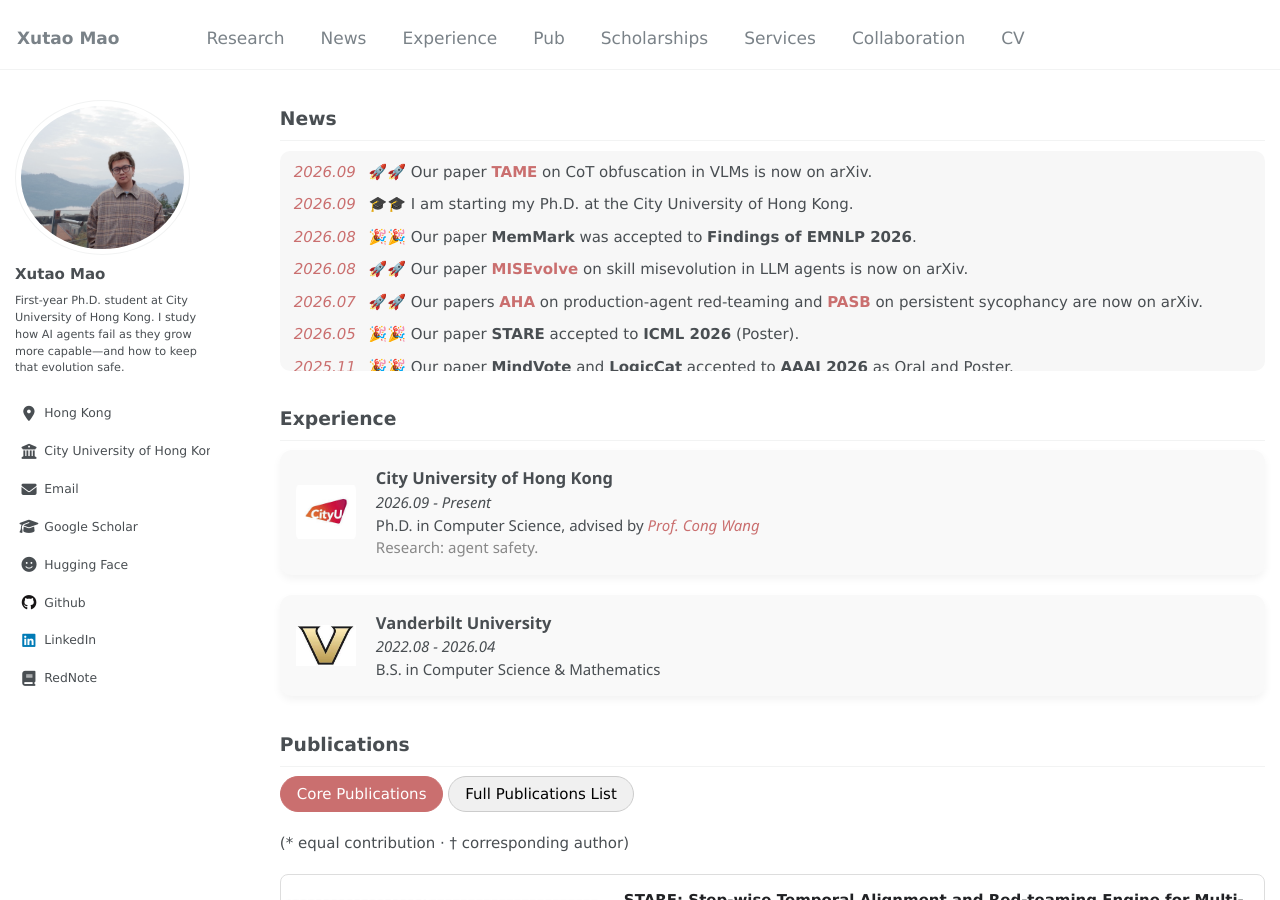
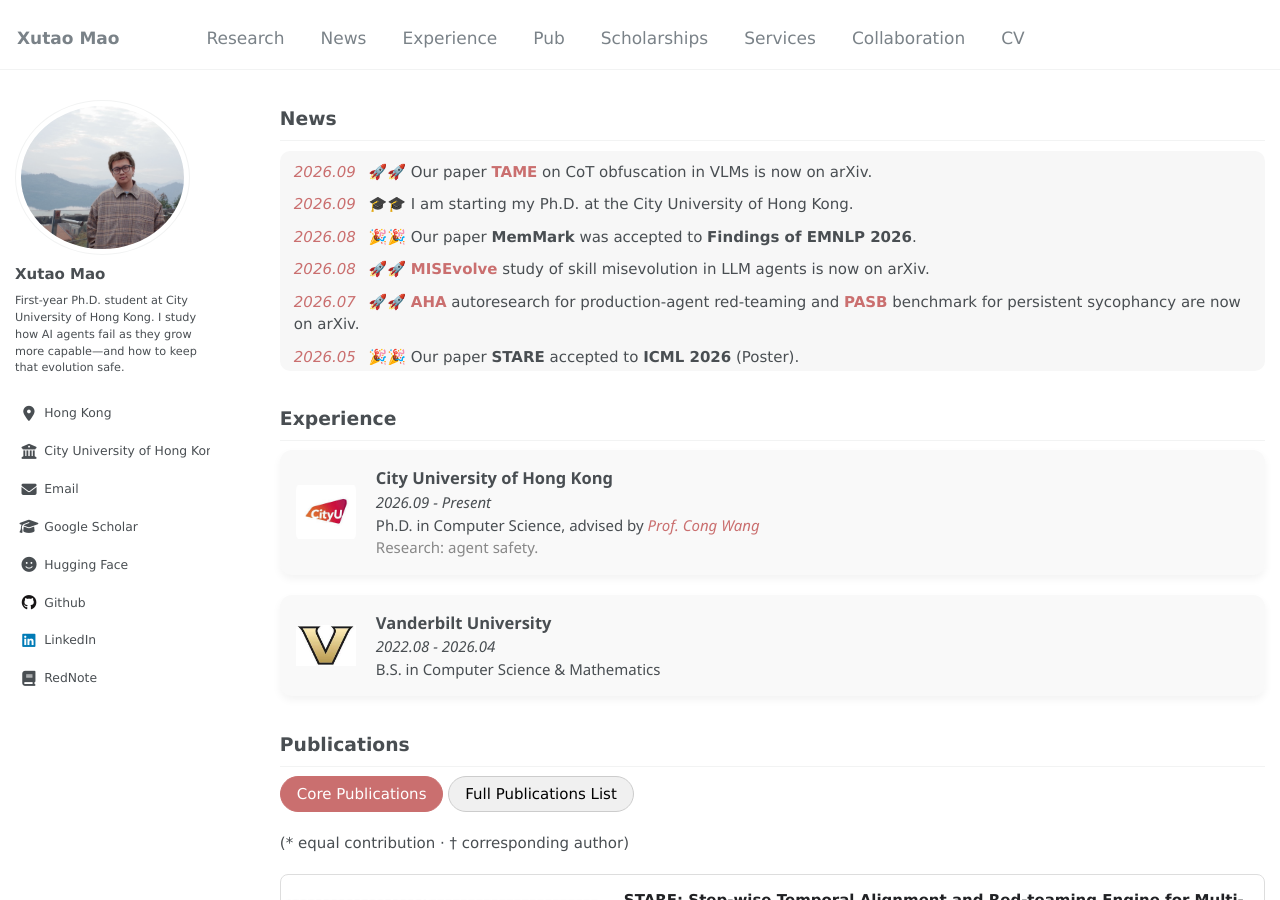
Before and after one commit to henrymao2004/henrymao2004.github.io, a Jekyll site: the page built from _pages/about.md, in a window 1280 px wide and 900 px high, scrolled down 665 px. Built offline with Jekyll 4.4.1, drawn with Linux system fonts in a browser that asks for light colours; some web fonts are replaced.

Commit message:
Rewrite news blurbs as short paper descriptors.

```diff
--- a/_pages/about.md
+++ b/_pages/about.md
@@ -30,10 +30,10 @@
 <li><span class="news-date"><em>2026.09</em></span> 🚀🚀 Our paper <a href="https://arxiv.org/abs/2609.24243" target="_blank"><strong>TAME</strong></a> on CoT obfuscation in VLMs is now on arXiv.</li>
 <li><span class="news-date"><em>2026.09</em></span> 🎓🎓 I am starting my Ph.D. at the City University of Hong Kong.</li>
 <li><span class="news-date"><em>2026.08</em></span> 🎉🎉 Our paper <strong>MemMark</strong> was accepted to <strong>Findings of EMNLP 2026</strong>.</li>
-<li><span class="news-date"><em>2026.08</em></span> 🚀🚀 Our paper <a href="https://arxiv.org/abs/2608.12851" target="_blank"><strong>MISEvolve</strong></a> on skill misevolution in LLM agents is now on arXiv.</li>
-<li><span class="news-date"><em>2026.07</em></span> 🚀🚀 Our papers <a href="https://arxiv.org/abs/2607.11698" target="_blank"><strong>AHA</strong></a> on production-agent red-teaming and <a href="https://arxiv.org/abs/2607.10526" target="_blank"><strong>PASB</strong></a> on persistent sycophancy are now on arXiv.</li>
+<li><span class="news-date"><em>2026.08</em></span> 🚀🚀 <a href="https://arxiv.org/abs/2608.12851" target="_blank"><strong>MISEvolve</strong></a> study of skill misevolution in LLM agents is now on arXiv.</li>
+<li><span class="news-date"><em>2026.07</em></span> 🚀🚀 <a href="https://arxiv.org/abs/2607.11698" target="_blank"><strong>AHA</strong></a> autoresearch for production-agent red-teaming and <a href="https://arxiv.org/abs/2607.10526" target="_blank"><strong>PASB</strong></a> benchmark for persistent sycophancy are now on arXiv.</li>
 <li><span class="news-date"><em>2026.05</em></span> 🎉🎉 Our paper <strong>STARE</strong> accepted to <strong>ICML 2026</strong> (Poster).</li>
-<li><span class="news-date"><em>2025.11</em></span> 🎉🎉 Our paper <strong>MindVote</strong> and <strong>LogicCat</strong> accepted to <strong>AAAI 2026</strong> as Oral and Poster.</li>
+<li><span class="news-date"><em>2025.11</em></span> 🎉🎉 <a href="https://arxiv.org/abs/2505.14422" target="_blank"><strong>MindVote</strong></a> benchmark for social-media opinion (Oral) and <a href="https://arxiv.org/abs/2505.18744" target="_blank"><strong>LogicCat</strong></a> benchmark for multi-domain text-to-SQL (Poster) accepted to <strong>AAAI 2026</strong>.</li>
   </ul>
 </div>
 
```
